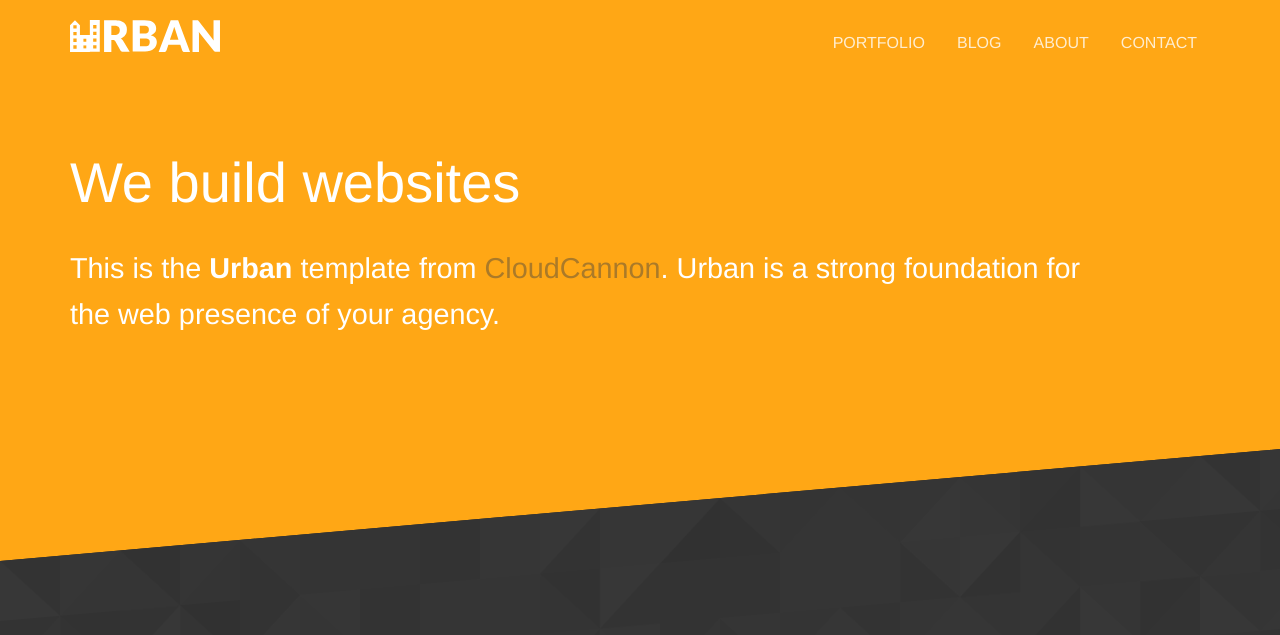
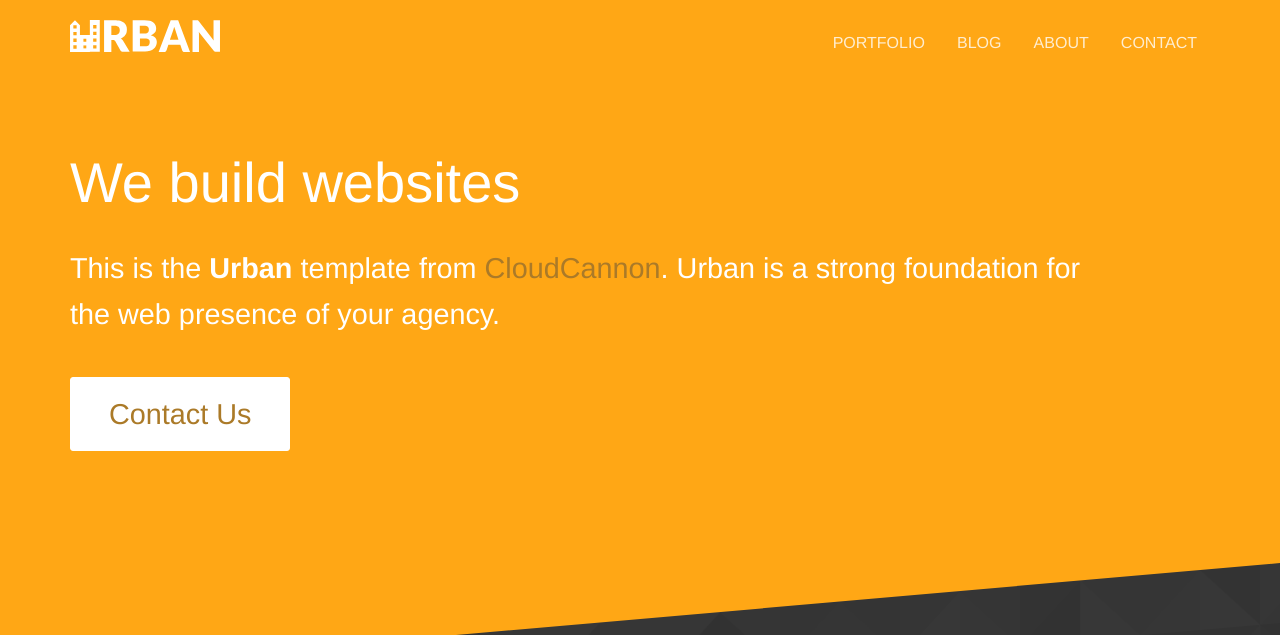
Before and after one commit to GeorgePhillips/luke-demo-website, a Jekyll site: the page built from index.html, in a window 1280 px wide. Shown: the top 635 px of the page. Built offline with Jekyll 4.4.1, drawn with Linux system fonts in a browser that asks for light colours; grey boxes are pictures that could not be loaded.

Commit message:
added CTA

```diff
--- a/_sass/forms.scss
+++ b/_sass/forms.scss
@@ -1,4 +1,4 @@
-.button a, input[type=submit] {
+input[type=submit] {
 	color: #fff;
 	text-decoration: none;
 	padding: 20px 30px;
@@ -9,12 +9,12 @@
 	cursor: pointer;
 }
 
-.button a:hover, input[type=submit]:hover {
+input[type=submit]:hover {
 	border: 1px solid $brand-color;
 	background: $secondary-brand-color;
 }
 
-.button a:active, input[type=submit]:active {
+input[type=submit]:active {
 	transform: translateY(1px);
 }
 
--- a/_sass/layout.scss
+++ b/_sass/layout.scss
@@ -94,12 +94,36 @@ section {
 
 		a {
 			color: #ab7a28;
-
 		}
 	}
 
 	&.alternate {
 		background: #eee;
+	}
+}
+
+.button {
+	padding: 13px 38px;
+	border-radius: 3px;
+	display: inline-block;
+	color: $brand-color;
+	text-decoration: none;
+	cursor: pointer;
+	margin: 20px 0 0 0;
+	border: 1px solid #fff;
+	background: #fff;
+	text-decoration: none !important;
+
+	&:hover {
+		background: rgba(255, 255, 255, 0.3);
+		color: #fff;
+	}
+
+	&:active {
+		opacity: 1;
+		background: rgba(255, 255, 255, 0.1);
+		color: #fff;
+		transform: translateY(1px);
 	}
 }
 
--- a/index.html
+++ b/index.html
@@ -7,6 +7,7 @@ title: Urban
 	<div class="container">
 		<h2 class="editable">We build websites</h2>
 		<p class="subtext editable">This is the <strong>Urban</strong> template from <a href="http://cloudcannon.com/">CloudCannon</a>. Urban is a strong foundation for the web presence of your agency.</p>
+		<p><a class="button alt" href="/contact/">Contact Us</a></p>
 	</div>
 </section>
 
```
